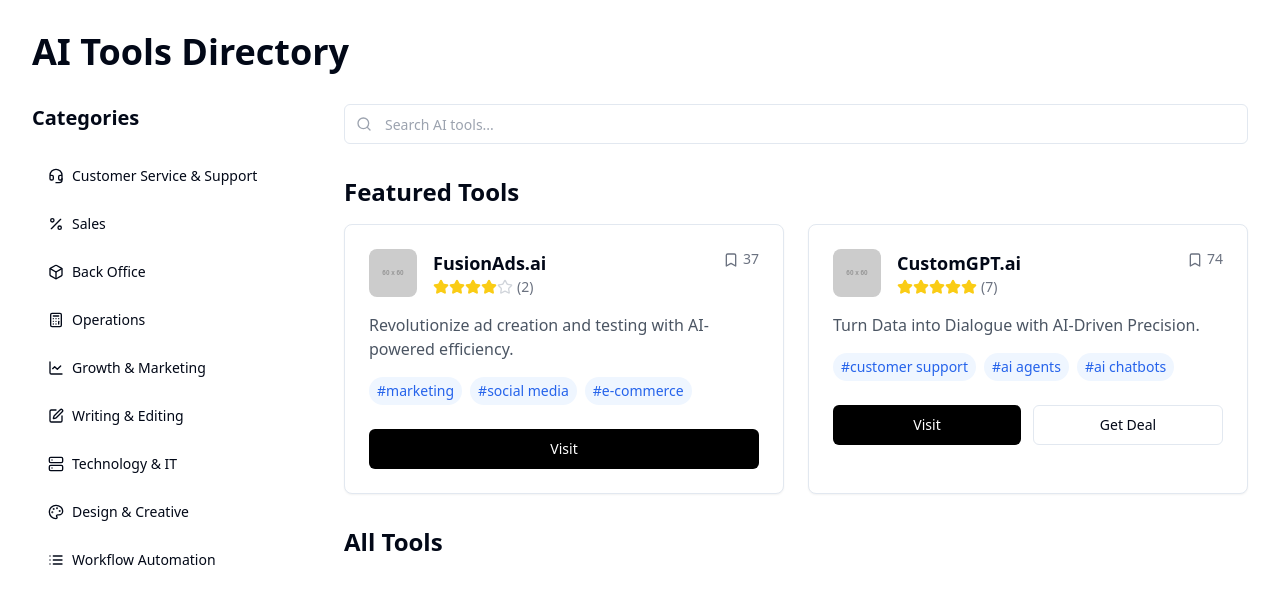
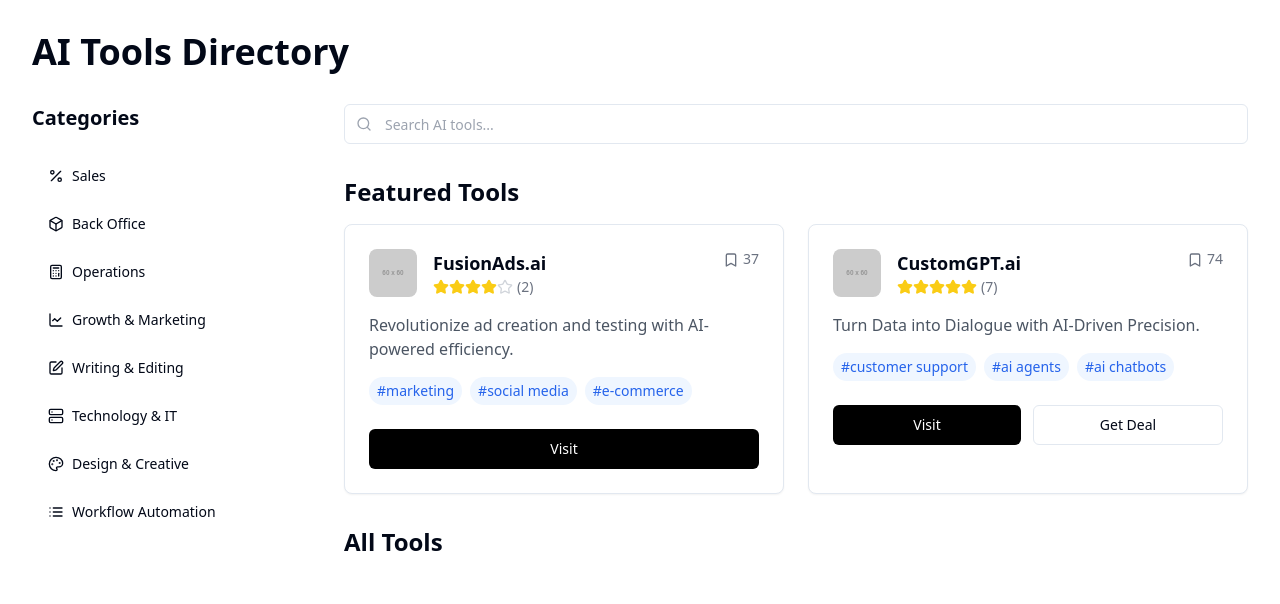
Before and after one commit to sabyasachisabs/online-dir-addiction-lv, a React (Vite) app: page / in a window 1280 px wide. Shown: the top 604 px of the page. Built offline with nearby package versions, Linux system fonts and the light colour scheme.

Commit message:
Remove Customer Service category
This commit removes the "Customer Service & Support" category from the CategoryFilter component and associated tools in the application.
[skip gpt_engineer]

```diff
--- a/src/data/tools.ts
+++ b/src/data/tools.ts
@@ -17,7 +17,6 @@ export type Tool = {
 };
 
 export const categories = [
-  { name: "Customer Service & Support", icon: Headset },
   { name: "Sales", icon: Percent },
   { name: "Back Office", icon: Box },
   { name: "Operations", icon: Calculator },
```
